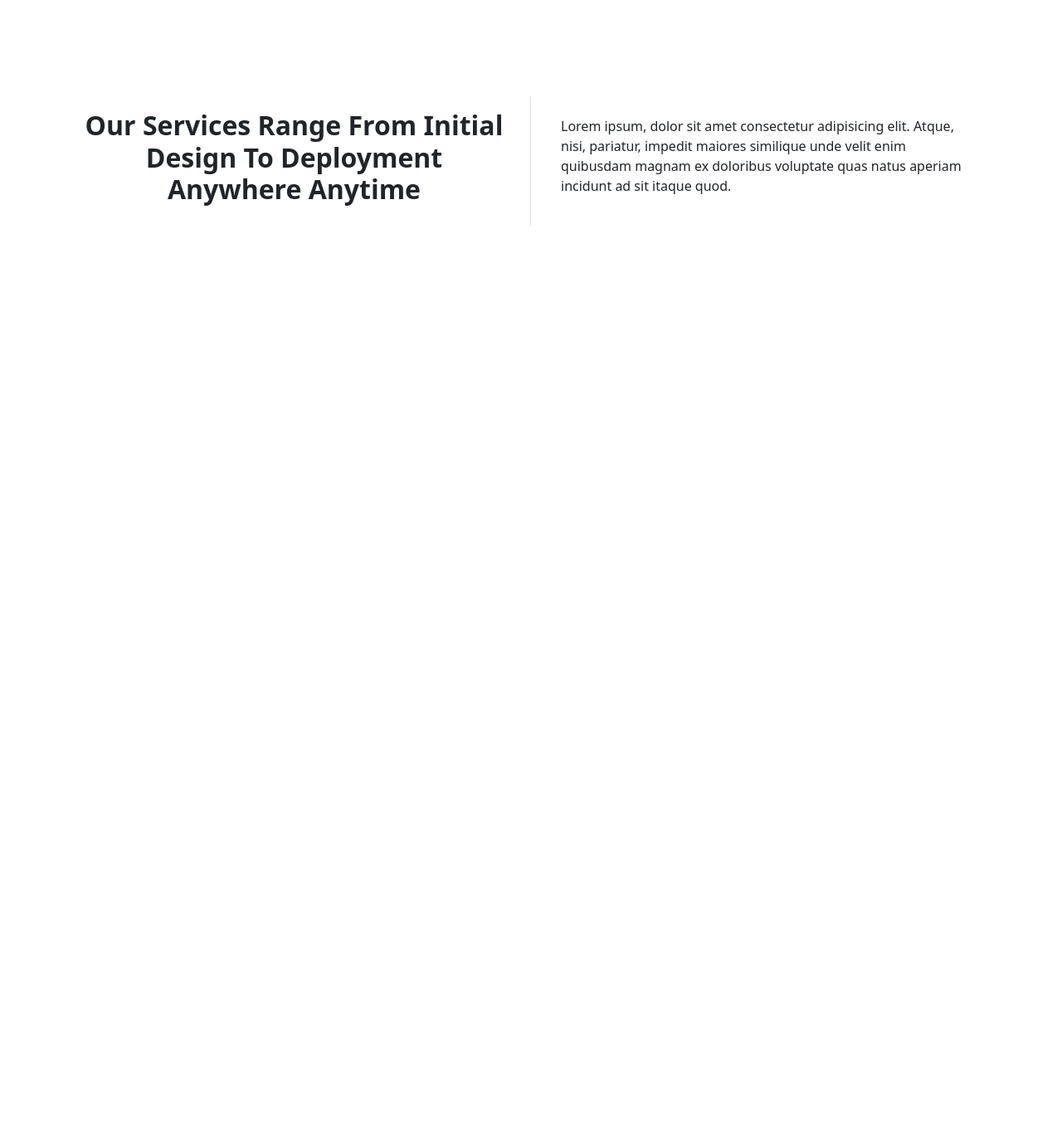
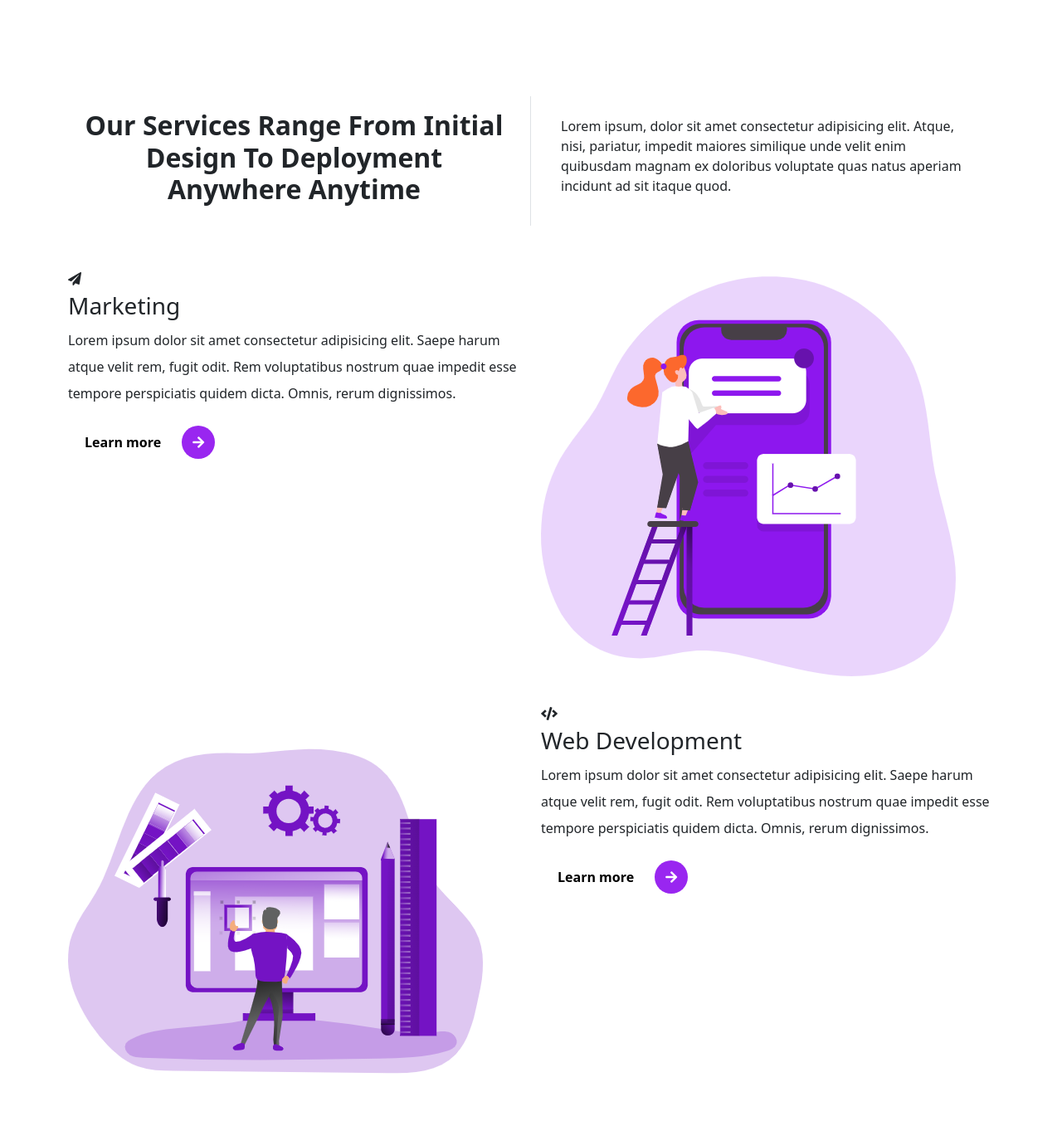
Before and after one commit to jaymart-latigay/portfolio-website-project, a website: page index.html in a window 1280 px wide. Shown: the part 1316-2667 px from the top of the page at 83% size. Before the commit the page ends 1616 px from the top, so only its background shows below. Drawn offline with nearby package versions, Linux system fonts and the light colour scheme.

Commit message:
chore: added text and illustration in services

```diff
--- a/index.html
+++ b/index.html
@@ -232,6 +232,103 @@
           </div>
         </div>
       </div>
+
+      <!--services contents-->
+      <div class="container">
+        <!--Marketing Content-->
+        <div class="row">
+          <div class="col-lg-6 col-md-6 col-sm-12 col-xs-12 services mt-4">
+            <div class="services__content">
+              <div class="icon fas fa-paper-plane"></div>
+              <h3 class="display-3--title mt-1">Marketing</h3>
+              <p class="lh-lg">
+                Lorem ipsum dolor sit amet consectetur adipisicing elit. Saepe
+                harum atque velit rem, fugit odit. Rem voluptatibus nostrum quae
+                impedit esse tempore perspiciatis quidem dicta. Omnis, rerum
+                dignissimos.
+              </p>
+              <button
+                type="button"
+                class="rounded-pill btn-rounded border-primary"
+              >
+                Learn more
+                <span><i class="fas fa-arrow-right"></i></span>
+              </button>
+            </div>
+          </div>
+          <div class="col-lg-6 col-md-6 col-sm-12 col-xs-12 services mt-4">
+            <div class="services__content">
+              <img
+                src="images/services/service-1.png"
+                alt="marketing illustration"
+                class="img-fluid"
+              />
+            </div>
+          </div>
+        </div>
+        <!--Web Development content-->
+        <div class="row">
+          <div class="col-lg-6 col-md-6 col-sm-12 col-xs-12 services mt-4">
+            <div class="services__content">
+              <img
+                src="images/services/service-2.png"
+                alt="web development illustration"
+                class="img-fluid"
+              />
+            </div>
+          </div>
+          <div class="col-lg-6 col-md-6 col-sm-12 col-xs-12 services mt-4">
+            <div class="services__content">
+              <div class="icon fas fa-code"></div>
+              <h3 class="display-3--title mt-1">Web Development</h3>
+              <p class="lh-lg">
+                Lorem ipsum dolor sit amet consectetur adipisicing elit. Saepe
+                harum atque velit rem, fugit odit. Rem voluptatibus nostrum quae
+                impedit esse tempore perspiciatis quidem dicta. Omnis, rerum
+                dignissimos.
+              </p>
+              <button
+                type="button"
+                class="rounded-pill btn-rounded border-primary"
+              >
+                Learn more
+                <span><i class="fas fa-arrow-right"></i></span>
+              </button>
+            </div>
+          </div>
+        </div>
+        <!-- Cloud Hosting Content -->
+        <div class="row">
+          <div class="col-lg-6 col-md-6 col-sm-12 col-xs-12 services mt-4">
+            <div class="services__content">
+              <div class="icon fas fa-cloud"></div>
+              <h3 class="display-3--title mt-1">Cloud Hosting</h3>
+              <p class="lh-lg">
+                Lorem ipsum dolor sit amet consectetur adipisicing elit. Saepe
+                harum atque velit rem, fugit odit. Rem voluptatibus nostrum quae
+                impedit esse tempore perspiciatis quidem dicta. Omnis, rerum
+                dignissimos.
+              </p>
+              <button
+                type="button"
+                class="rounded-pill btn-rounded border-primary"
+              >
+                Learn more
+                <span><i class="fas fa-arrow-right"></i></span>
+              </button>
+            </div>
+          </div>
+          <div class="col-lg-6 col-md-6 col-sm-12 col-xs-12 services mt-4">
+            <div class="services__content">
+              <img
+                src="images/services/service-3.png"
+                alt="cloud hosting illustration"
+                class="img-fluid"
+              />
+            </div>
+          </div>
+        </div>
+      </div>
     </section>
 
     <!---------------------------------------------------------------------------------------------->
```
Also changed, not shown: images/services/service-1.png (added), images/services/service-2.png (added), images/services/service-3.png (added).
